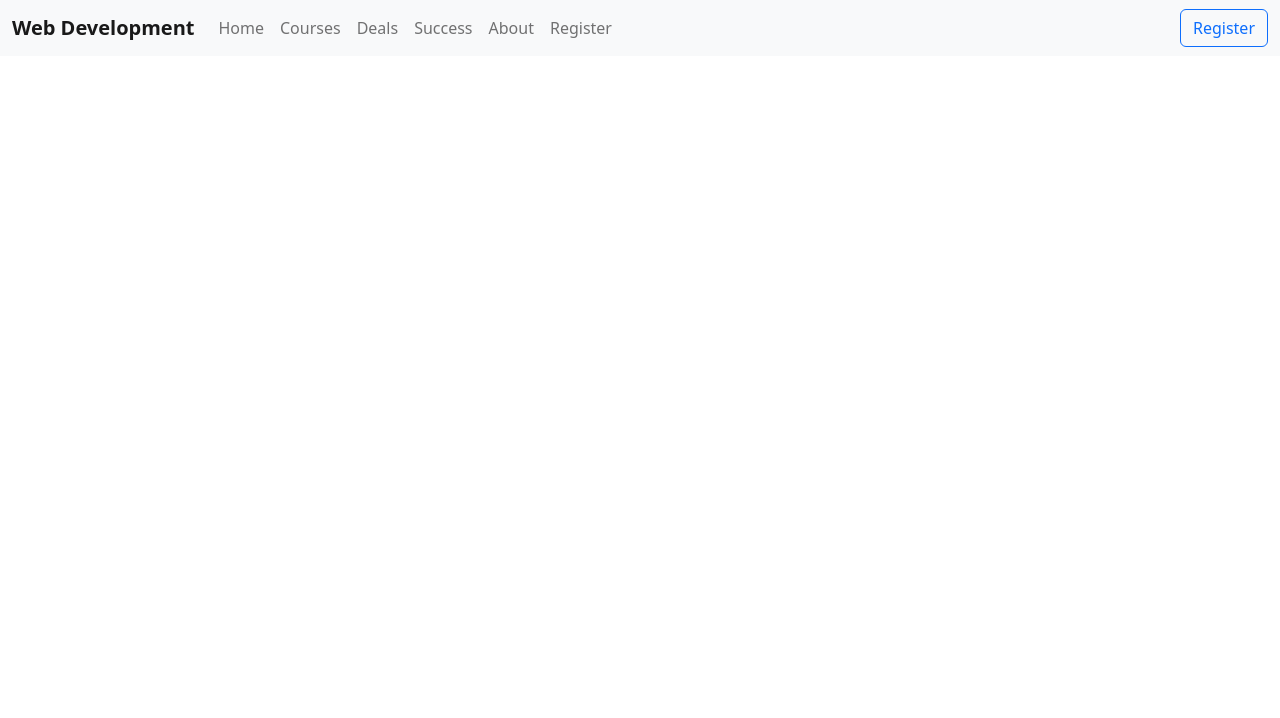
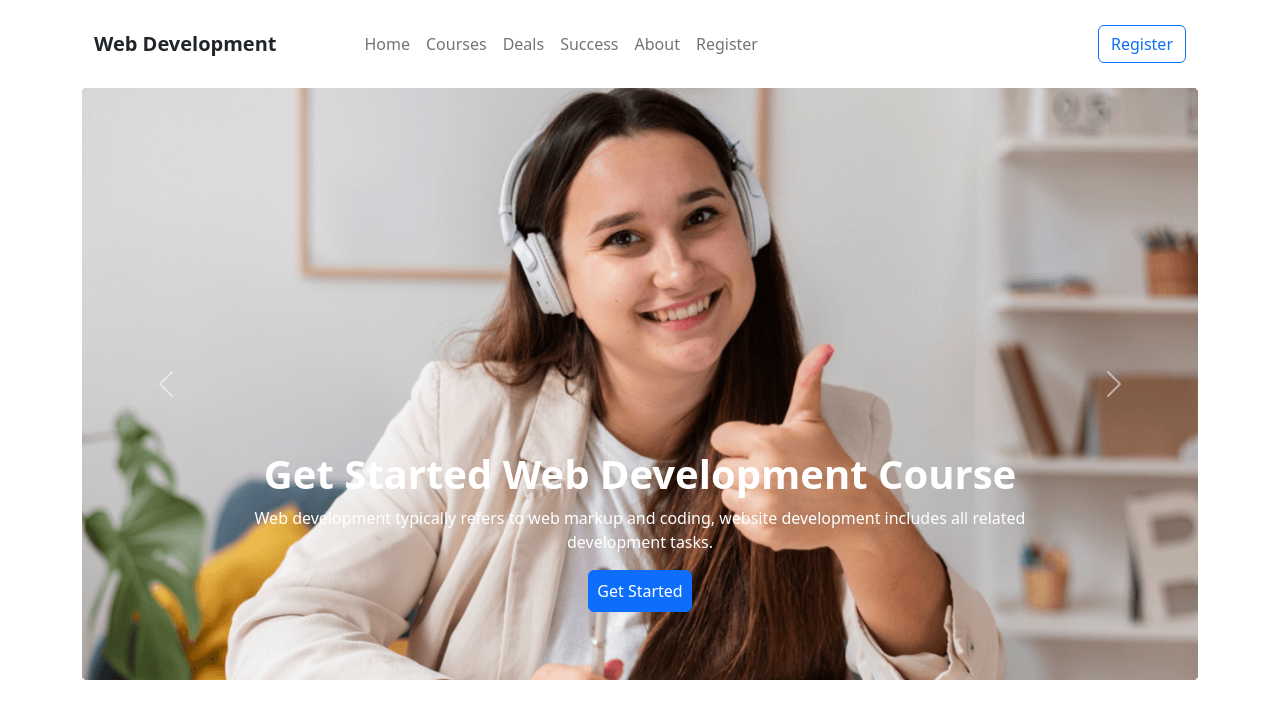
Before and after one commit to SharminAkter3/my-third-assignment, a plain HTML site: page index.html in a window 1280 px wide. Drawn offline with nearby package versions, Linux system fonts and the light colour scheme.

Commit message:
added-header-section

```diff
--- a/index.html
+++ b/index.html
@@ -10,17 +10,17 @@
 </head>
 
 <body>
-    <header>
-        <nav class="navbar navbar-expand-lg bg-light">
+    <header class="container">
+        <nav class="navbar navbar-expand-lg  bg-white">
             <div class="container-fluid">
-                <a class="navbar-brand fw-bolder" href="#">Web Development</a>
+                <a class="navbar-brand fw-bolder text-dark" href="#">Web Development</a>
                 <button class="navbar-toggler" type="button" data-bs-toggle="collapse"
                     data-bs-target="#navbarSupportedContent" aria-controls="navbarSupportedContent"
                     aria-expanded="false" aria-label="Toggle navigation">
                     <span class="navbar-toggler-icon"></span>
                 </button>
                 <div class="collapse navbar-collapse" id="navbarSupportedContent">
-                    <ul class="navbar-nav me-auto mb-2 mb-lg-0 ">
+                    <ul class="navbar-nav me-auto mb-2 ms-5 p-3 mb-lg-0 ">
                         <li class="nav-item">
                             <a class="nav-link" aria-current="page" href="#">Home</a>
                         </li>
@@ -48,6 +48,39 @@
                 </div>
             </div>
         </nav>
+
+        <!------------ Header Banner Section Start--------- -->
+        <section>
+
+            <div id="carouselExampleCaptions" class="carousel slide" data-bs-ride="false">
+                <div class="carousel-indicators">
+                </div>
+                <div class="carousel-inner">
+                    <div class="carousel-item active">
+                        <img src="images/cover/cover-1.png" class="d-block w-100" alt="...">
+                        <div class="carousel-caption d-none d-md-block pb-5">
+                            <h1 class=" fw-bolder">Get Started Web Development Course</h1>
+                            <p>Web development typically refers to web markup and coding, website development
+                                includes all related development tasks.</p>
+                            <div class="btn btn-primary p-2">Get Started</div>
+
+                        </div>
+                    </div>
+                    <button class="carousel-control-prev" type="button" data-bs-target="#carouselExampleCaptions"
+                        data-bs-slide="prev">
+                        <span class="carousel-control-prev-icon" aria-hidden="true"></span>
+                        <span class="visually-hidden">Previous</span>
+                    </button>
+                    <button class="carousel-control-next" type="button" data-bs-target="#carouselExampleCaptions"
+                        data-bs-slide="next">
+                        <span class="carousel-control-next-icon" aria-hidden="true"></span>
+                        <span class="visually-hidden">Next</span>
+                    </button>
+                </div>
+        </section>
+
+
+        <!------------ Header Banner Section End--------- -->
     </header>
 
     <script src="https://cdn.jsdelivr.net/npm/bootstrap@5.2.0/dist/js/bootstrap.bundle.min.js"
```
